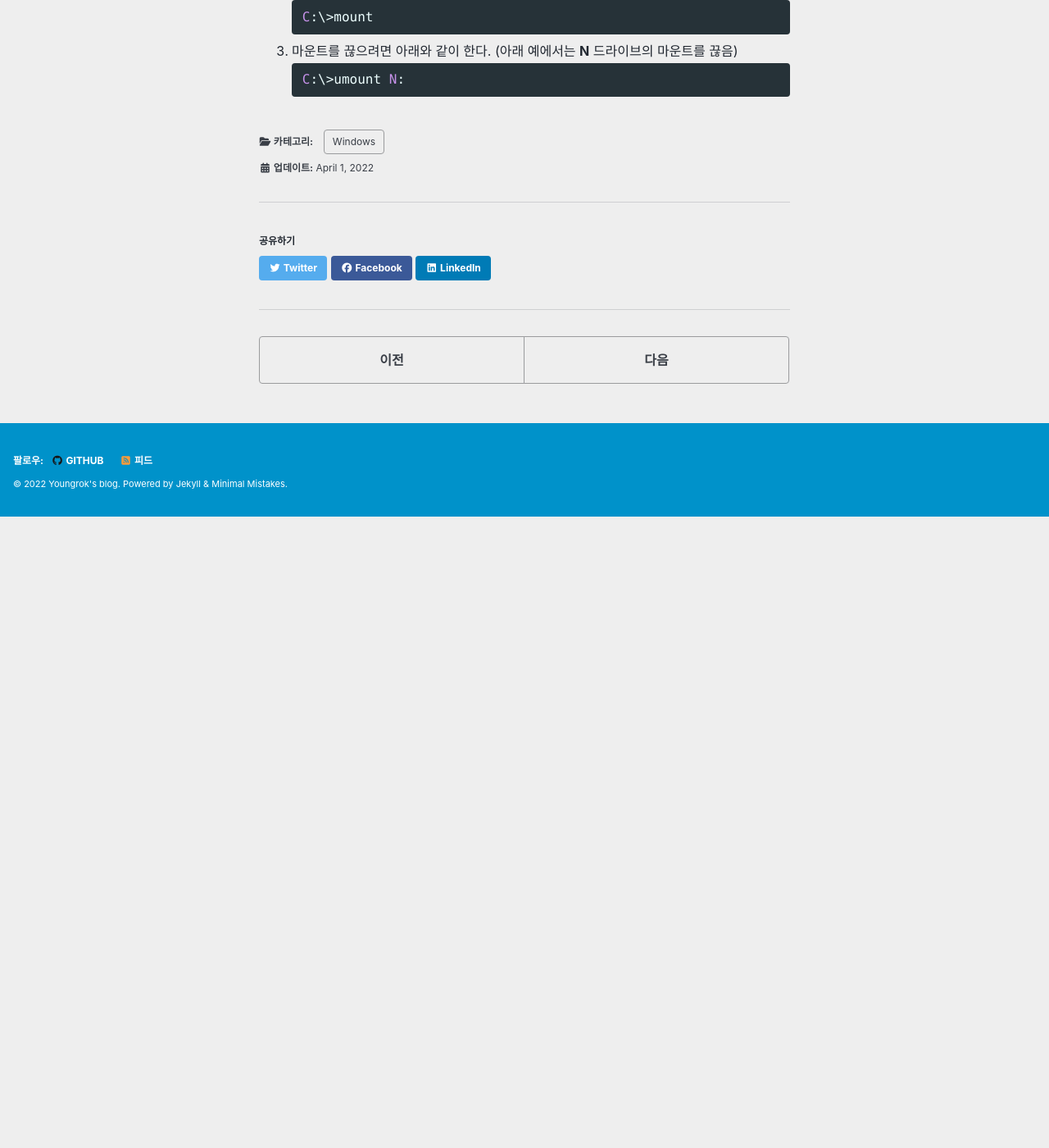
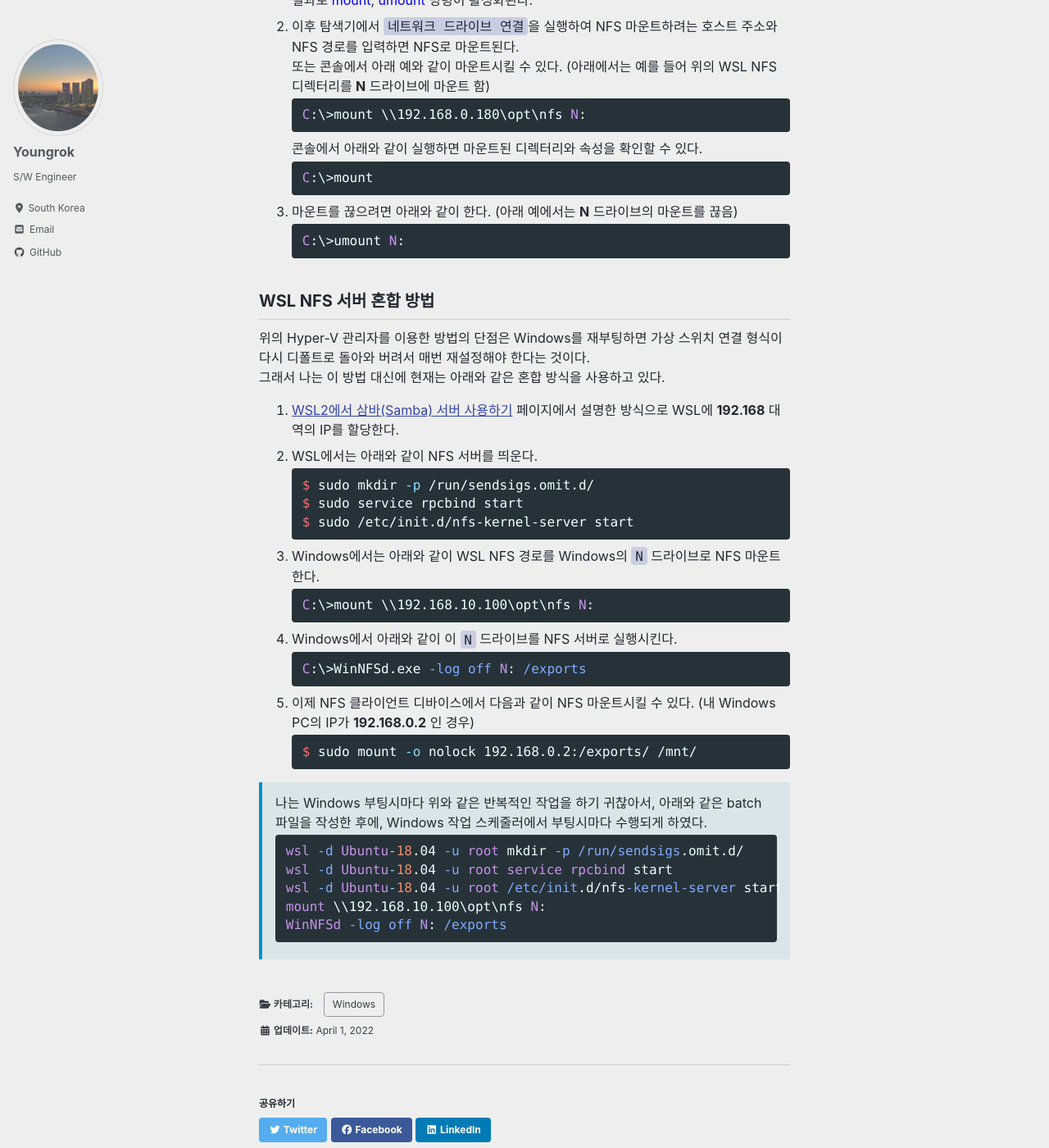
Before and after one commit to yrpark99/yrpark99.github.io, a Jekyll site: the page built from _posts/2022-04-01-windows_nfs.md, in a window 1280 px wide and 1400 px high, scrolled down 3714 px. Shown: the whole window at 82% size. Built offline with Jekyll 4.4.1, drawn with Linux system fonts in a browser that asks for light colours; cached includes are drawn as plain includes; nearby versions of some CDN libraries; some web fonts are replaced; before the commit the page ends 4344 px from its top, so only the background shows below that; some of the changed text lies outside the part shown.

Commit message:
update wsl nfs

````diff
--- a/_posts/2022-04-01-windows_nfs.md
+++ b/_posts/2022-04-01-windows_nfs.md
@@ -21,9 +21,9 @@ Windows 7/10/11에서는 OS 자체적으로는 NFS 서버 기능을 지원하지
    ```
    NFS 관련 로그 출력이 나오지 않게 하려면 아래 예와 같이 **-log off** 옵션을 추가하면 된다.
    ```bat
-   C:\>winnfsd -log off . /exports
+   C:\>WinNFSd.exe -log off . /exports
    ```
-1. 이후 Linux 클라이언트에서 아래 예와 같이 NFS 마운트시킬 수 있다.
+1. 이후 Linux 클라이언트에서 아래 예와 같이 NFS 마운트시킬 수 있다. (내 Windows PC의 IP가 **192.168.0.2** 인 경우)
    ```shell
    $ sudo mount -t nfs -o vers=3 192.168.0.2:/exports /mnt/
    ```
@@ -56,7 +56,8 @@ WSL에서 NFS 서버를 세팅하고 외부 디바이스에서 NFS로 접속하
    ```bat
    C:\>wsl --shutdown
    ```
-1. `Windows 기능 켜기/끄기`를 실행한 후 (또는 콘솔에서 `OptionalFeatures.exe` 실행), **Hyper-V** 항목의 체크를 켠다.
+1. `Windows 기능 켜기/끄기`를 실행한 후 (또는 콘솔에서 `OptionalFeatures.exe` 실행), **Hyper-V** 항목의 체크를 켠다. 이후 Windows가 재부팅된다.
+1. 바로 `Hyper-V 관리자`로 들어가면 "WSL" 항목이 보이지 않으므로, WSL을 실행시켰다가 다시 shutdown 시킨다.
 1. `Hyper-V 관리자`를 관리자 권한으로 실행시킨 후, 해당 가상 컴퓨터에서 `가상 스위치 관리자` 항목을 클릭한다.
    가상 스위치 항목 중에서 "WSL" 항목을 선택한 후, 아래 캡쳐와 같이 **연결 형식**을 디폴트 <font color=purple>내부 네트워크</font>에서 <font color=purple>외부 네트워크</font>로 변경하고 사용할 이더넷 장치를 선택한다.
    <p><img src="/assets/images/hyperv_switch_setting.png"></p>
@@ -77,7 +78,7 @@ WSL에서 NFS 서버를 세팅하고 외부 디바이스에서 NFS로 접속하
            TX packets 18  bytes 2020 (2.0 KB)
            TX errors 0  dropped 0 overruns 0  carrier 0  collisions 0
    ```
-   외부 디바이스에서 위 192 대역의 IP로 ping 테스트를 해 보면 ping이 잘 됨을 확인할 수 있다.
+   외부 디바이스에서 위 **192.168.0.XXX** IP로 ping 테스트를 해 보면 ping이 잘 됨을 확인할 수 있다.
 1. 이제 아래와 같이 RPC bind 서비스와 NFS 서버를 start 시킨다.
    ```shell
    $ sudo mkdir -p /run/sendsigs.omit.d/
@@ -86,6 +87,8 @@ WSL에서 NFS 서버를 세팅하고 외부 디바이스에서 NFS로 접속하
    ```
 1. 외부 디바이스에서 WSL 주소로 NFS 마운트를 해보면 잘된다. 😋
    (단, WSL을 재시작시키면 DHCP IP 할당과 NFS 서버 시작을 다시 시켜줘야 한다)
+
+> 그런데 로컬 네트워크에 문제가 생겨서 해당 로컬 네트워크의 속성을 확인해 봤더니, `인터넷 프로토콜 버전 4(TCP/IPv4)` 항목의 체크가 꺼져 있어서, 다시 체크를 켰더니 로컬 네트워크도 동작하였다.
 
 ## Linux에서 NFS 마운트하기
 NFS 마운트는 간단히 아래 예와 같이 할 수 있다.
@@ -118,3 +121,35 @@ Windows에서 NFS 클라이언트를 사용하여 다른 NFS 서버에 접속할
    ```bat
    C:\>umount N:
    ```
+
+## WSL NFS 서버 혼합 방법
+위의 Hyper-V 관리자를 이용한 방법의 단점은 Windows를 재부팅하면 가상 스위치 연결 형식이 다시 디폴트로 돌아와 버려서 매번 재설정해야 한다는 것이다.
+그래서 나는 이 방법 대신에 현재는 아래와 같은 혼합 방식을 사용하고 있다.
+1. [WSL2에서 삼바(Samba) 서버 사용하기](https://yrpark99.github.io/windows/wsl2_samba/) 페이지에서 설명한 방식으로 WSL에 **192.168** 대역의 IP를 할당한다.
+1. WSL에서는 아래와 같이 NFS 서버를 띄운다.
+   ```sh
+   $ sudo mkdir -p /run/sendsigs.omit.d/
+   $ sudo service rpcbind start
+   $ sudo /etc/init.d/nfs-kernel-server start
+   ```
+1. Windows에서는 아래와 같이 WSL NFS 경로를 Windows의 `N` 드라이브로 NFS 마운트한다.
+   ```bat
+   C:\>mount \\192.168.10.100\opt\nfs N:
+   ```
+1. Windows에서 아래와 같이 이 `N` 드라이브를 NFS 서버로 실행시킨다.
+   ```bat
+   C:\>WinNFSd.exe -log off N: /exports
+   ```
+1. 이제 NFS 클라이언트 디바이스에서 다음과 같이 NFS 마운트시킬 수 있다. (내 Windows PC의 IP가 **192.168.0.2** 인 경우)
+   ```sh
+   $ sudo mount -o nolock 192.168.0.2:/exports/ /mnt/
+   ```
+
+>나는 Windows 부팅시마다 위와 같은 반복적인 작업을 하기 귀찮아서, 아래와 같은 batch 파일을 작성한 후에, Windows 작업 스케줄러에서 부팅시마다 수행되게 하였다.
+>```bat
+>wsl -d Ubuntu-18.04 -u root mkdir -p /run/sendsigs.omit.d/
+>wsl -d Ubuntu-18.04 -u root service rpcbind start
+>wsl -d Ubuntu-18.04 -u root /etc/init.d/nfs-kernel-server start
+>mount \\192.168.10.100\opt\nfs N:
+>WinNFSd -log off N: /exports
+>```
````
Also changed, not shown: other parts of _posts/2022-04-01-windows_nfs.md (+1 -1 lines), _posts/2021-02-05-wsl2_intro.md (+1 -0 lines), _posts/2022-09-03-wsl2_samba.md (+3 -0 lines).
